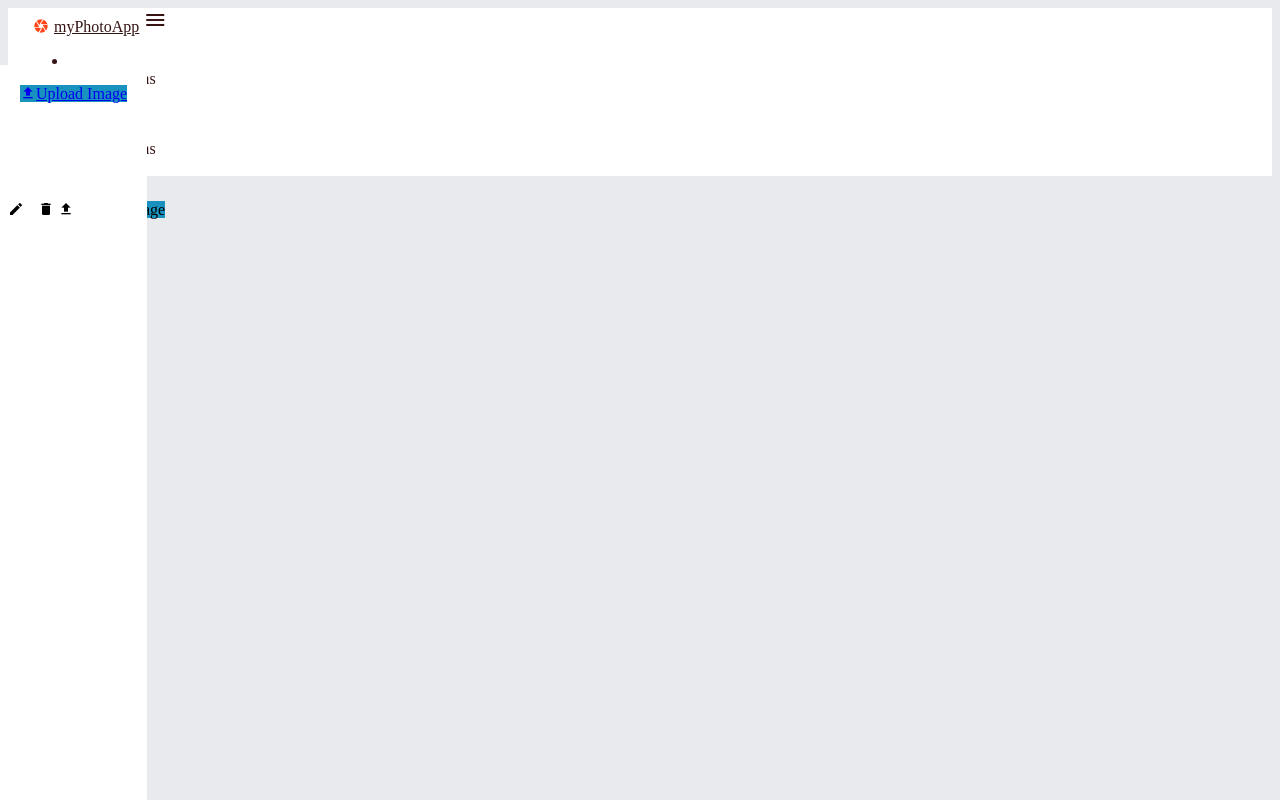
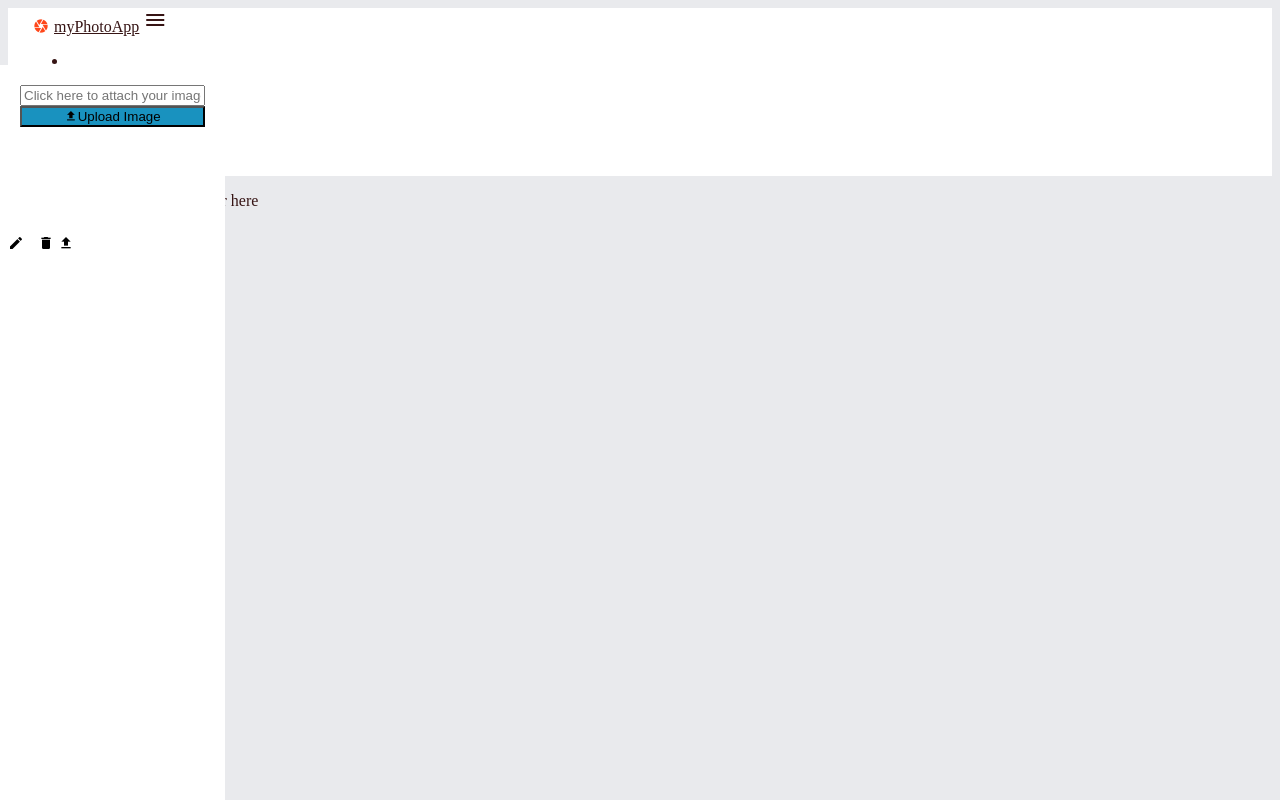
Before and after one commit to andela-ooshodi/django-photo-application, a Django app: template djangophotoapp/photoapp/templates/photoapp/home.html in a window 1280 px wide. Run offline with Django 3.2, Linux system fonts and the light colour scheme; the template is opened without the code that fills it, so the values that code supplies are empty; some libraries are stand-ins or nearby versions.

Commit message:
(Feature) Integrated cloudinary successfully

```diff
--- a/djangophotoapp/djangophotoapp/settings/base.py
+++ b/djangophotoapp/djangophotoapp/settings/base.py
@@ -14,6 +14,8 @@ https://docs.djangoproject.com/en/1.8/ref/settings/
 from __future__ import absolute_import
 import os
 import cloudinary
+import cloudinary.uploader
+import cloudinary.api
 
 # This will make sure the app is always imported when
 # Django starts so that shared_task will use this app.
--- a/djangophotoapp/photoapp/static/css/base.css
+++ b/djangophotoapp/photoapp/static/css/base.css
@@ -83,6 +83,7 @@ nav ul li {
     top: 65px;
     background-color: #fff;
     padding: 20px;
+    overflow-y: auto;
 }
 
 .content {
@@ -117,3 +118,25 @@ nav ul li {
     background-color: #fff;
     min-height: 100%;
 }
+
+.file-input-form {
+    position: relative;
+}
+
+.file-input-text {
+    position: relative;
+}
+
+.file-field .file-path-wrapper {
+    padding-left: 0px;
+}
+
+.file-input {
+    position: absolute;
+    left: 0;
+    top: 0;
+    right: 0;
+    bottom: 0;
+    opacity: 0;
+
+}
--- a/djangophotoapp/photoapp/templates/photoapp/home.html
+++ b/djangophotoapp/photoapp/templates/photoapp/home.html
@@ -1,4 +1,5 @@
 {% extends "photoapp/base.html" %}
+{% load cloudinary %}
 
 {% block title %}myPhotoApp{% endblock %}
 
@@ -32,7 +33,30 @@
 <!-- Page Layout -->
 <!-- Sidebar -->
 <div class="sidebar hide-on-med-and-down">
-    <a href="#" id="upload-button" class="waves-effect waves-light btn card-panel hoverable"><i class="mdi mdi-upload left"></i>Upload Image</a>
+    <form role="form" action="/home" method="post" enctype="multipart/form-data">
+        {% csrf_token %}
+        <div class="file-field input-field file-input-form">
+            <div class="file-path-wrapper file-input-text">
+                <input class="file-path validate" type="text" placeholder="Click here to attach your image">
+              </div>
+              <div class="file-input">
+                <input name="image" type="file">
+              </div>
+        </div>
+        <button type="submit" id="upload-button" class="waves-effect waves-light btn card-panel hoverable"><i class="mdi mdi-upload left"></i>Upload Image</button>
+        </div>
+    </form>
+    <div class="section">
+    {% for image in images %}
+    <img class="responsive-img" src="http://res.cloudinary.com/myphotoapp/c_fill,h_100,w_100/{{ image.image }}"/>
+    </div>
+    <div class="divider"></div>
+    {% empty %}
+    <div class="section">
+    <div class="card-panel">Your uploaded images will appear here</div>
+    </div>
+    <div class="divider"></div>
+    {% endfor %}
 </div>
 <!-- Page content -->
 <div class="container">
```
Also changed, not shown: djangophotoapp/photoapp/forms.py (+5 -5 lines), djangophotoapp/photoapp/models.py (+5 -3 lines), djangophotoapp/photoapp/tasks.py (+3 -6 lines), djangophotoapp/photoapp/views.py (+15 -8 lines), djangophotoapp/photoapp/migrations/0003_auto_20151206_1643.py (added).
